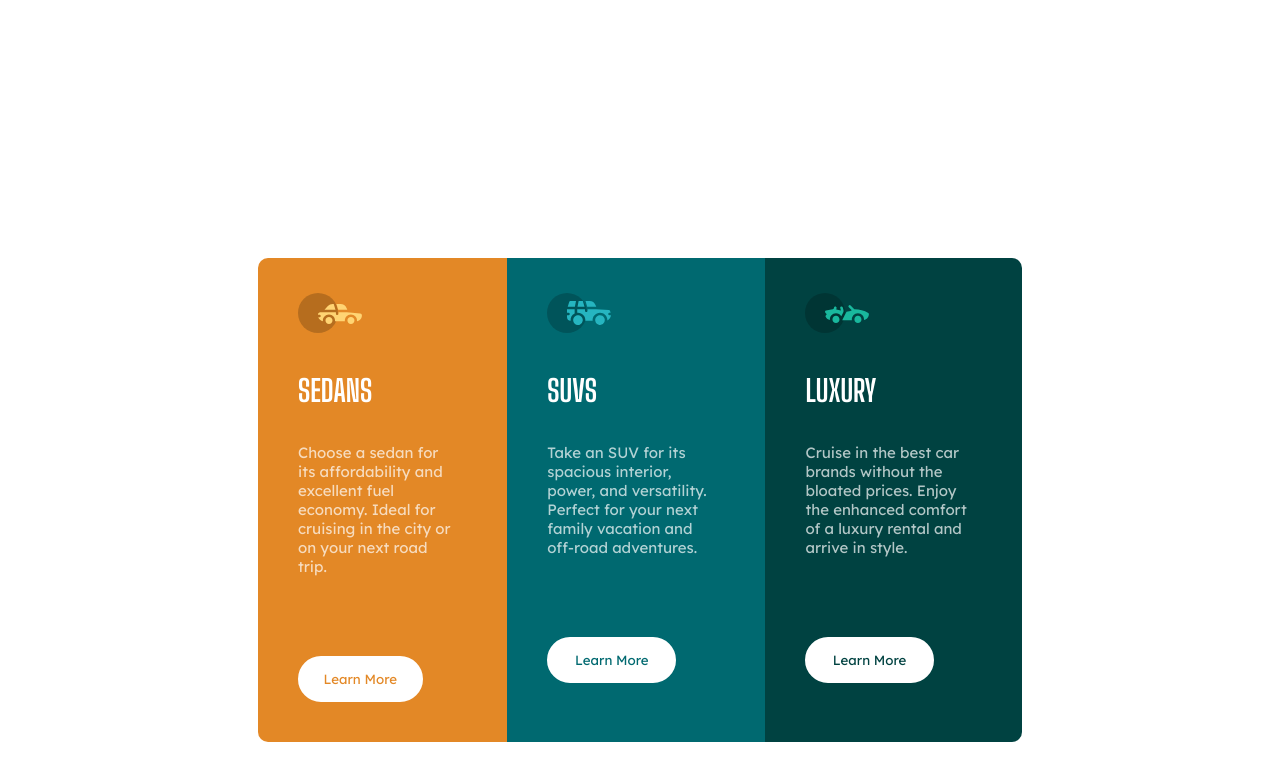
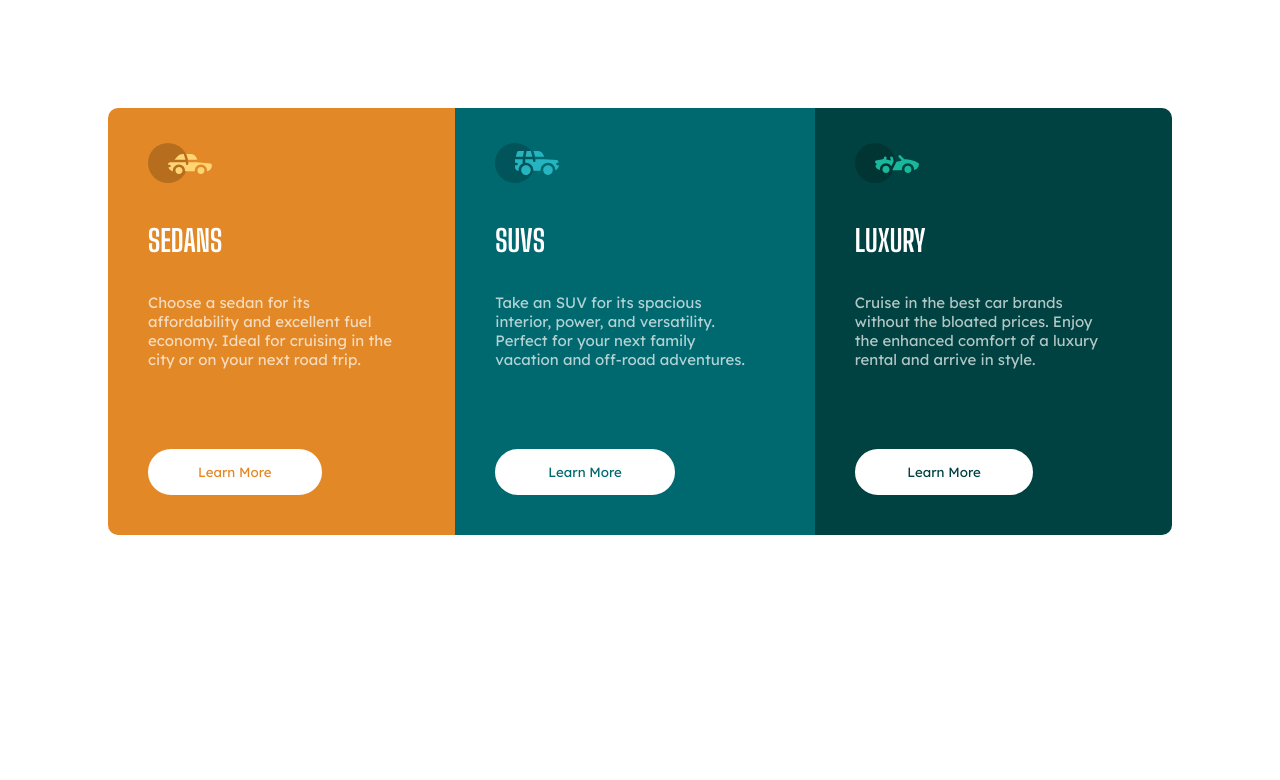
Before and after one commit to Salbi9/3-column-preview-card-component, a plain HTML site: page index.html in a window 1280 px wide. Drawn offline with Linux system fonts and the light colour scheme.

Commit message:
Second Changes

```diff
--- a/index.html
+++ b/index.html
@@ -6,7 +6,7 @@
 
   <link rel="icon" type="image/png" sizes="32x32" href="./images/favicon-32x32.png">
   <link href="styles.css" rel="stylesheet">
-  <title>Frontend Mentor | 3-column preview card component</title>
+  <title>Cloned by Salbi Shrestha - 3 card component</title>
 
   <!-- Feel free to remove these styles or customise in your own stylesheet 👍 -->
   <style>
--- a/styles.css
+++ b/styles.css
@@ -6,7 +6,7 @@
 }
 
     body{
-        padding: 250px;
+        padding: 100px;
     }
 
     .Container-box{
```
Also changed, not shown: 1 other file.
